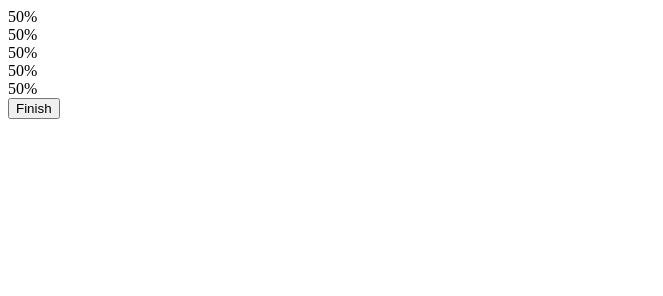
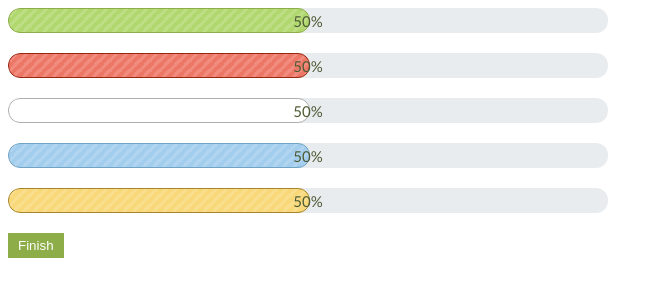
Before and after one commit to justiceotuya/progress-bar, a plain HTML site: page index.html in a window 1280 px wide. Shown: the whole page, without its empty margins (0-663 px from the left). Drawn offline with Linux system fonts and the light colour scheme.

Commit message:
update button styling

```diff
--- a/index.css
+++ b/index.css
@@ -12,6 +12,15 @@
             align-items: center;
             position: relative;
             max-width: 600px;
+        }
+
+        button {
+            padding: 5px 10px;
+            background: #8CAD47
+;
+            color: #fff;
+            border:none;
+
         }
 
         .progress-bar-striped {
--- a/index.html
+++ b/index.html
@@ -6,7 +6,7 @@
         <meta http-equiv="X-UA-Compatible" content="IE=edge">
         <meta name="viewport" content="width=device-width, initial-scale=1.0">
         <title>Document</title>
-        <!-- <link rel="stylesheet" href="index.css"> -->
+        <link rel="stylesheet" href="index.css">
     </head>
 
 
@@ -44,10 +44,9 @@
         </div>
 
 
+<button onclick="updateProgress()">Finish</button>
 
-
-        <button onclick="updateProgress()">Finish</button>
-        <script>
+<script>
             var progressBars = document.querySelectorAll('.progress-bar');
             var progressValues = document.querySelectorAll('.progress-value');
             function updateProgress() {
```
Also changed, not shown: 1 other file.
